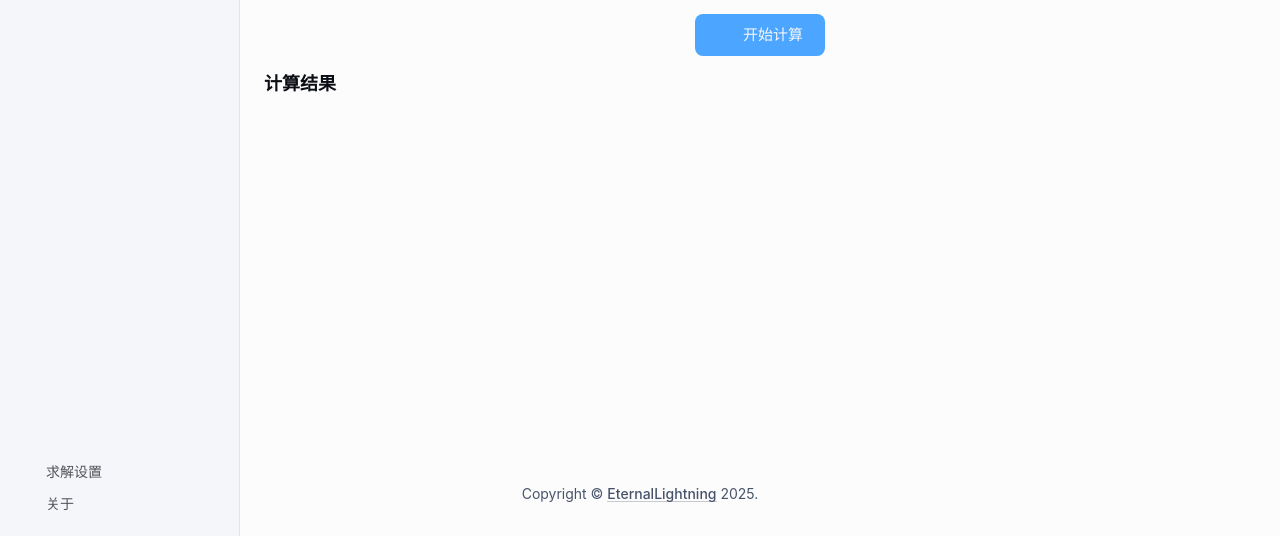
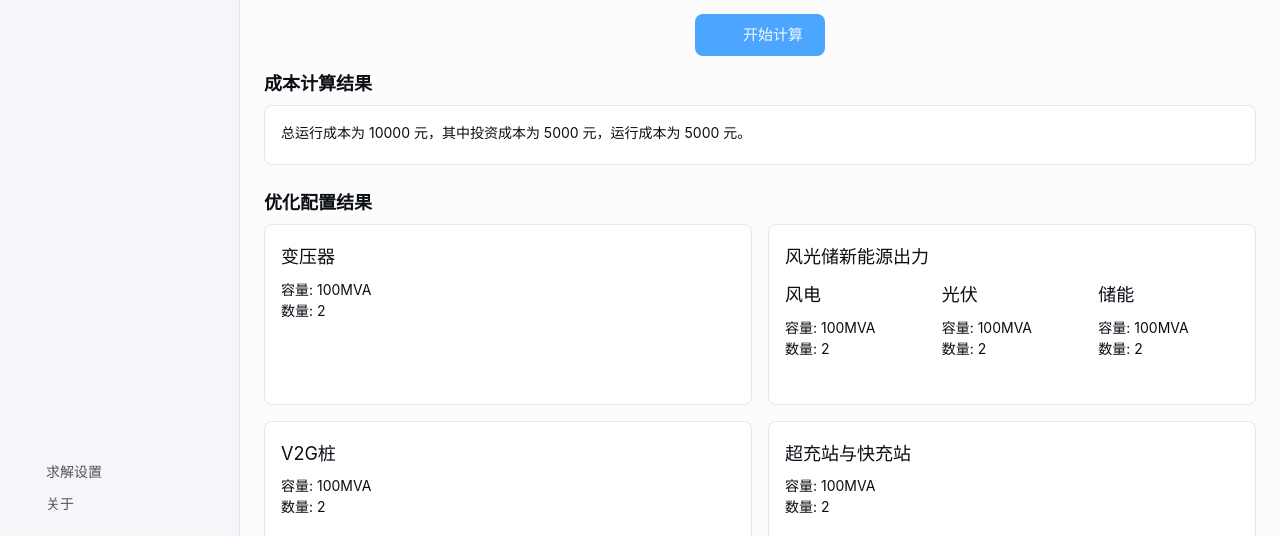
Before and after one commit to EternalLightning/material-ui-show, a React (Vite) app: page /calc in a window 1280 px wide. Both pictures are taken after a click on the button "开始计算". Shown: the part 264-800 px from the top of the page. Built offline with nearby package versions, Linux system fonts and the light colour scheme; some icons are missing.

Commit message:
添加数据计算页面，修改全局样式

```diff
--- a/dashboard/pages/DataCalculation.tsx
+++ b/dashboard/pages/DataCalculation.tsx
@@ -6,6 +6,7 @@ import Card from "@mui/material/Card";
 import CardContent from "@mui/material/CardContent";
 import Button from "@mui/material/Button";
 import CalculateIcon from '@mui/icons-material/Calculate';
+import Grid from "@mui/material/Grid";
 
 const cards = [
     {
@@ -42,9 +43,90 @@ export default function DataCalculation() {
             setLoading(false);
             if (selectedCard === 0) {
                 setMessage(
-                    <Typography component={'h2'} variant="h6" gutterBottom>
-                        计算结果
-                    </Typography>
+                    <>
+                        <Typography component={'h2'} variant="h6" gutterBottom>
+                            成本计算结果
+                        </Typography>
+                        <Card variant="outlined" sx={{marginBottom: 3, height: '100%', flexGrow: 1}}>
+                            <Typography variant="body1" gutterBottom>
+                                总运行成本为 10000 元，其中投资成本为 5000 元，运行成本为 5000 元。
+                            </Typography>
+                        </Card>
+                        <Typography component={'h2'} variant="h6" gutterBottom>
+                            优化配置结果
+                        </Typography>
+                        <Grid container spacing={2} columns={12}>
+                            <Grid size={{xs: 12, md: 6, lg: 6, xl: 3}}>
+                                <Card variant="outlined" sx={{marginBottom: 3, height: '100%', flexGrow: 1}}>
+                                    <Typography component="h1" variant="subtitle1" gutterBottom>
+                                        变压器
+                                    </Typography>
+                                    <Typography variant="body1" gutterBottom>
+                                        容量: 100MVA<br/>
+                                        数量: 2
+                                    </Typography>
+                                </Card>
+                            </Grid>
+                            <Grid size={{xs: 12, md: 6, lg: 6, xl: 3}}>
+                                <Card variant="outlined" sx={{marginBottom: 3, height: '100%', flexGrow: 1}}>
+                                    <Typography component="h1" variant="subtitle1" gutterBottom>
+                                        风光储新能源出力
+                                    </Typography>
+                                    <Grid container spacing={2} columns={3}>
+                                        <Grid size={{xs: 1}}>
+                                            <Typography component="h1" variant="subtitle1" gutterBottom>
+                                                风电
+                                            </Typography>
+                                            <Typography variant="body1" gutterBottom>
+                                                容量: 100MVA<br/>
+                                                数量: 2
+                                            </Typography>
+                                        </Grid>
+                                        <Grid size={{xs: 1}}>
+                                            <Typography component="h1" variant="subtitle1" gutterBottom>
+                                                光伏
+                                            </Typography>
+                                            <Typography variant="body1" gutterBottom>
+                                                容量: 100MVA<br/>
+                                                数量: 2
+                                            </Typography>
+                                        </Grid>
+                                        <Grid size={{xs: 1}}>
+                                            <Typography component="h1" variant="subtitle1" gutterBottom>
+                                                储能
+                                            </Typography>
+                                            <Typography variant="body1" gutterBottom>
+                                                容量: 100MVA<br/>
+                                                数量: 2
+                                            </Typography>
+                                        </Grid>
+                                    </Grid>
+                                </Card>
+                            </Grid>
+                            <Grid size={{xs: 12, md: 6, lg: 6, xl: 3}}>
+                                <Card variant="outlined" sx={{marginBottom: 3, height: '100%', flexGrow: 1}}>
+                                    <Typography component="h1" variant="subtitle1" gutterBottom>
+                                        V2G桩
+                                    </Typography>
+                                    <Typography variant="body1" gutterBottom>
+                                        容量: 100MVA<br/>
+                                        数量: 2
+                                    </Typography>
+                                </Card>
+                            </Grid>
+                            <Grid size={{xs: 12, md: 6, lg: 6, xl: 3}}>
+                                <Card variant="outlined" sx={{marginBottom: 3, height: '100%', flexGrow: 1}}>
+                                    <Typography component="h1" variant="subtitle1" gutterBottom>
+                                        超充站与快充站
+                                    </Typography>
+                                    <Typography variant="body1" gutterBottom>
+                                        容量: 100MVA<br/>
+                                        数量: 2
+                                    </Typography>
+                                </Card>
+                            </Grid>
+                        </Grid>
+                    </>
                 );
             } else if (selectedCard === 1) {
                 setMessage(
```
